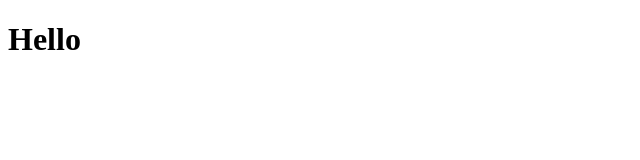
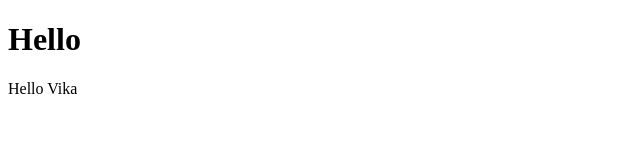
Before and after one commit to VictoriaKhegay/firstRepo, a plain HTML site: page index.html in a window 1280 px wide. Shown: the full height of the page, 0-640 px from the left. Drawn offline with Linux system fonts and the light colour scheme.

Commit message:
added tag p

```diff
--- a/index.html
+++ b/index.html
@@ -8,5 +8,6 @@
 </head>
 <body>
     <h1>Hello</h1>
+    <p>Hello Vika</p>
 </body>
 </html>
```
